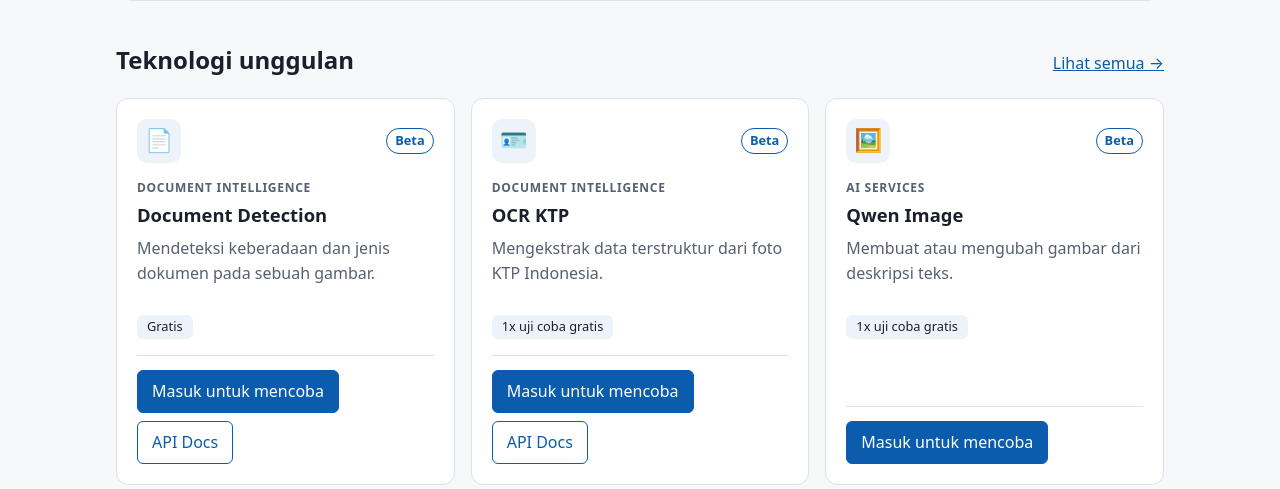
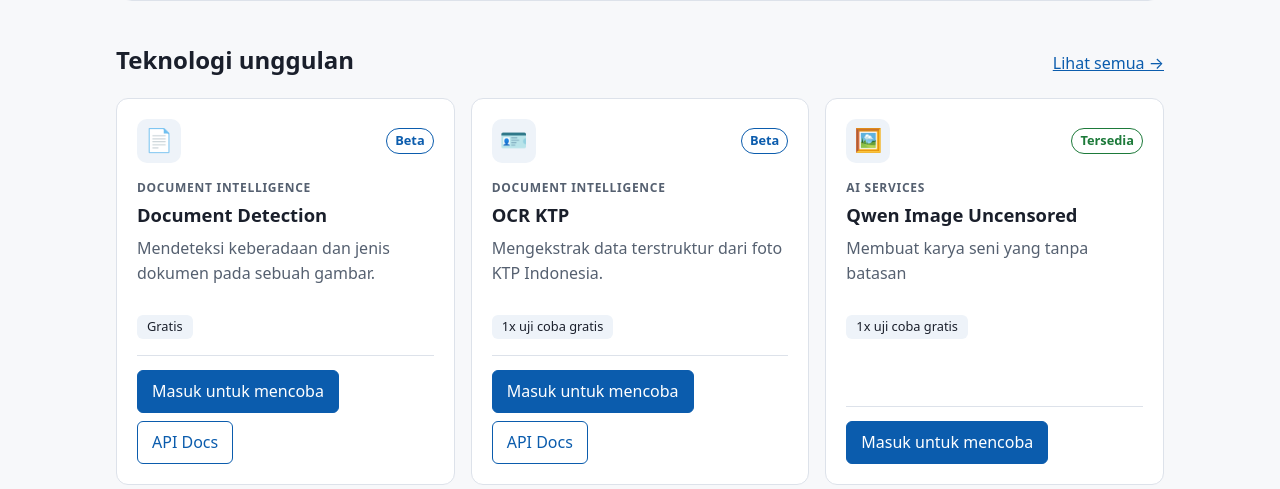
Before and after one commit to rizkynindra/lutung-ai-commercial, a FastAPI app: page / in a window 1280 px wide. Shown: the part 593-1082 px from the top of the page. Run offline with FastAPI, Linux system fonts and the light colour scheme.

Commit message:
add qwen image uncensored

```diff
--- a/app/registry.json
+++ b/app/registry.json
@@ -44,17 +44,17 @@
   {"slug": "llm", "name": "LLM", "category": "AI Services", "status": "coming_soon", "access_mode": "none", "playground_enabled": false, "icon": "💬",
    "description": "Layanan model bahasa untuk kebutuhan LUTUNG AI.", "capabilities": [], "limitations": []},
   {
-    "slug": "qwen-image",
-    "name": "Qwen Image",
+    "slug": "qwen-image Uncensored",
+    "name": "Qwen Image Uncensored",
     "category": "AI Services",
-    "status": "beta",
+    "status": "available",
     "access_mode": "trial",
     "playground_enabled": true,
     "playground_kind": "generate",
     "sensitive": false,
     "adapter": "qwen_image",
     "icon": "🖼️",
-    "description": "Membuat atau mengubah gambar dari deskripsi teks.",
+    "description": "Membuat karya seni yang tanpa batasan",
     "capabilities": ["Buat gambar dari deskripsi", "Ubah gambar yang sudah ada", "Hasil dengan latar transparan"],
     "input": "Deskripsi teks. Mode ubah dan latar transparan juga membutuhkan gambar JPEG atau PNG.",
     "output": "Gambar hasil generasi",
--- a/app/static/app.js
+++ b/app/static/app.js
@@ -289,6 +289,13 @@
       form.querySelectorAll('input[name="mode"]').forEach((el) => el.addEventListener("change", syncMode));
       const transparent = $("as-transparent");
       if (transparent) transparent.addEventListener("change", syncMode);
+      const useExample = $("use-example");
+      if (useExample) useExample.addEventListener("click", () => {
+        const sample = $("example-prompt");
+        $("prompt").value = sample.textContent.trim();
+        $("prompt").focus();
+        status.textContent = "Contoh prompt dimasukkan. Anda bisa mengubahnya sebelum memproses.";
+      });
       syncMode();
     }
 
--- a/app/static/style.css
+++ b/app/static/style.css
@@ -168,6 +168,9 @@ code { font-family: ui-monospace, Consolas, monospace; font-size: 0.92em; }
 .pg-fields .mode-option:has(input:checked) { border-color: var(--brand); background: #e8f0fa; color: var(--brand); }
 .pg-fields .mode-option input { width: auto; min-height: 0; accent-color: var(--brand); cursor: pointer; }
 .prompt-label textarea { min-height: 140px; font-size: 1rem; line-height: 1.5; }
+.example-prompt { border: 1px solid var(--line); border-radius: 8px; background: #f6f9fc; padding: 12px 14px; }
+.example-label { margin: 0; font-size: 0.8rem; font-weight: 600; color: var(--muted); }
+.example-prompt p#example-prompt { margin: 6px 0 10px; color: var(--text); font-size: 0.92rem; font-weight: 400; line-height: 1.5; }
 #source-field .check { flex-direction: row; align-items: center; margin: 8px 0 0; min-height: 44px; font-weight: 600; color: var(--text); cursor: pointer; }
 #source-field .check input { width: 1.1rem; height: 1.1rem; min-height: 0; cursor: pointer; }
 .advanced { border: 1px solid var(--line); border-radius: 8px; padding: 10px 12px; background: #fff; }
--- a/app/templates/playground.html
+++ b/app/templates/playground.html
@@ -67,6 +67,11 @@
         <textarea id="prompt" name="prompt" rows="6" maxlength="{{ t.limits.prompt_max }}" required placeholder="Tulis prompt Anda di sini" aria-describedby="prompt-hint"></textarea>
       </label>
       <p class="field-hint" id="prompt-hint">Tulis prompt Anda. Gambar baru dibuat dari teks ini.</p>
+      <div class="example-prompt">
+        <p class="example-label">Contoh prompt</p>
+        <p id="example-prompt">A young east Asian woman with long dark hair focuses intently as she shapes clay on a spinning pottery wheel. She wears nothing at top, white mini high-cut wet skirt, revealing her bare upper body beneath. Surrounded by shelves filled with handcrafted clay vases, she's immersed in her work in a rustic pottery studio. The space is filled with warm, earthy tones and natural textures, evoking an artisan, photorealistic atmosphere with rich detail.</p>
+        <button type="button" class="btn ghost small" id="use-example">Pakai contoh ini</button>
+      </div>
       <details class="advanced">
         <summary>Ukuran dan pengaturan lain</summary>
         <label for="negative">Yang dihindari
```
